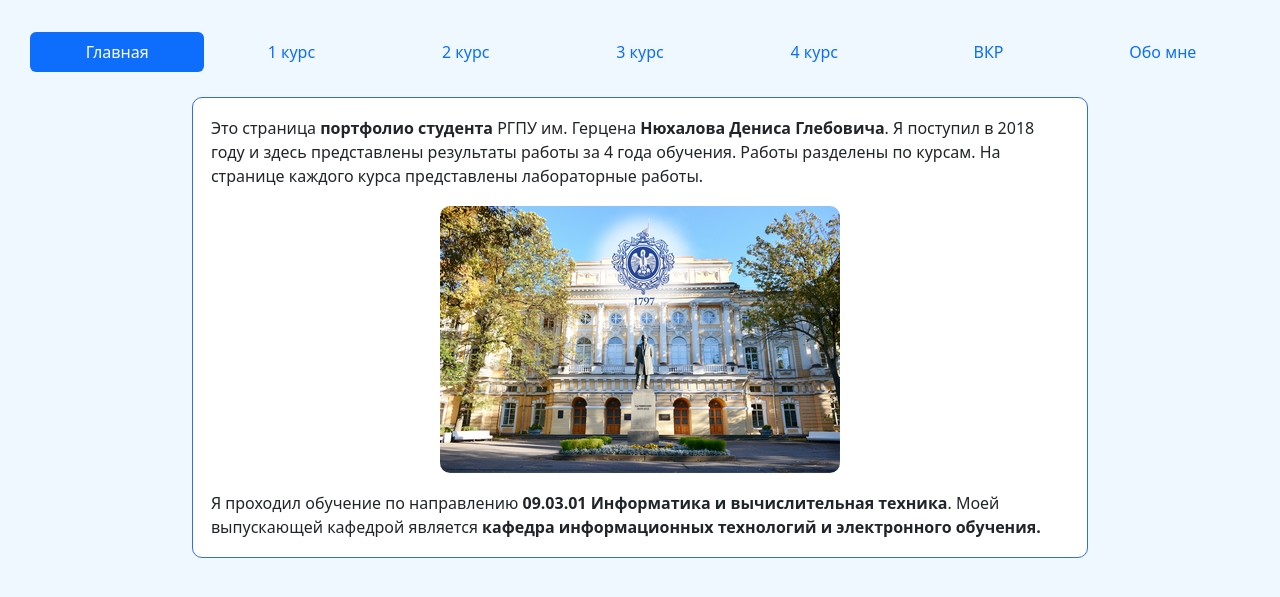
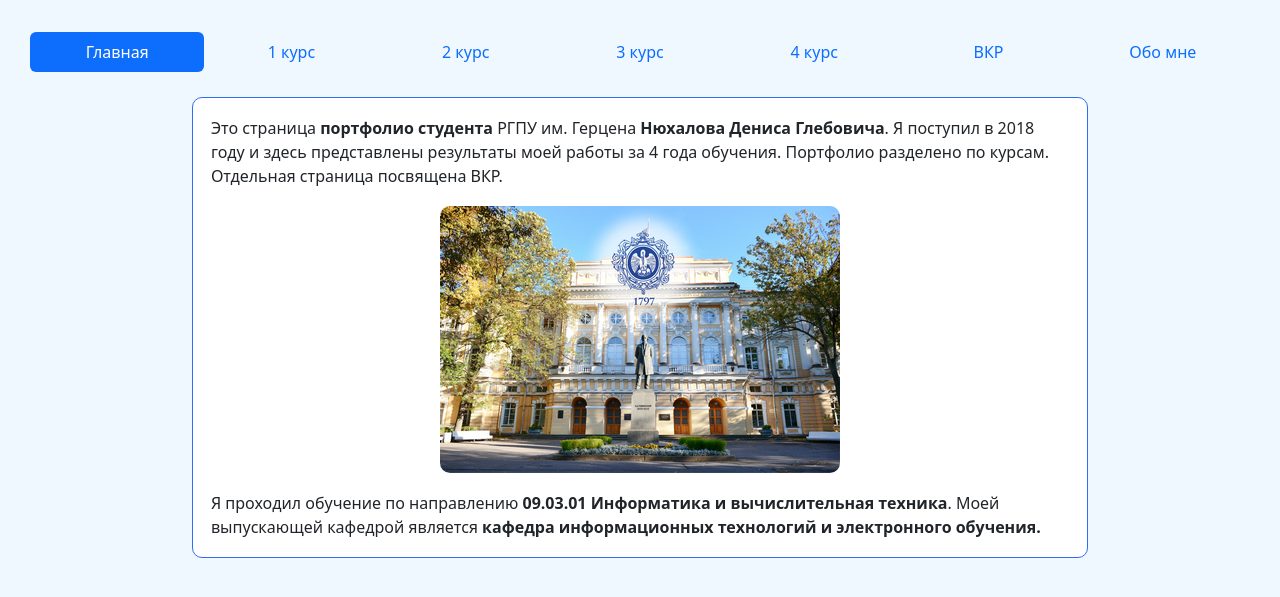
Before and after one commit to DenisNyux/gia, a plain HTML site: page index.html in a window 1280 px wide. Shown: the part 63-660 px from the top of the page. Drawn offline with nearby package versions, Linux system fonts and the light colour scheme.

Commit message:
Update index.html

```diff
--- a/index.html
+++ b/index.html
@@ -40,7 +40,7 @@
     </div>
 
     <div class="content-page">
-        <span>Это страница <b>портфолио студента</b> РГПУ им. Герцена <b>Нюхалова Дениса Глебовича</b>. Я поступил в 2018 году и здесь представлены результаты работы за 4 года обучения. Работы разделены по курсам. На странице каждого курса представлены лабораторные работы.</span>
+        <span>Это страница <b>портфолио студента</b> РГПУ им. Герцена <b>Нюхалова Дениса Глебовича</b>. Я поступил в 2018 году и здесь представлены результаты моей работы за 4 года обучения. Портфолио разделено по курсам. Отдельная страница посвящена ВКР.</span>
         <img src="pics/gerzen-building.png" width="400" height="267" alt="herzen">
         <span>Я проходил обучение по направлению <b>09.03.01 Информатика и вычислительная техника</b>. Моей выпускающей кафедрой является <b>кафедра информационных технологий и электронного обучения.</b></span>
     </div>
```
